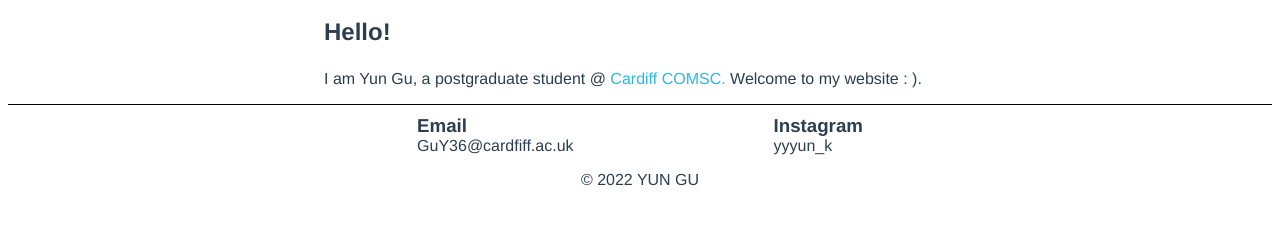
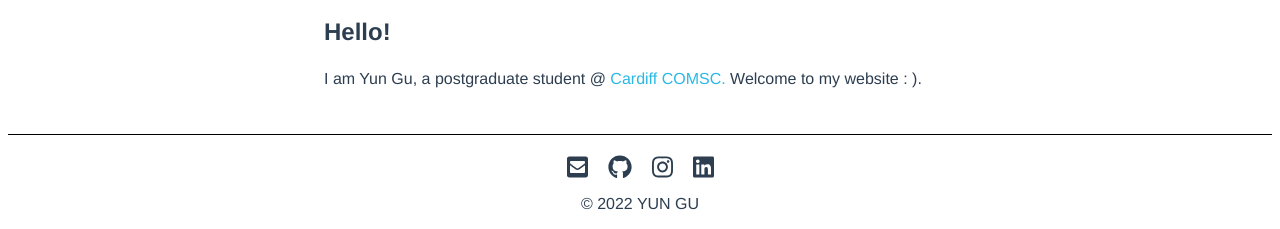
Before and after one commit to YunaGu/Blog, a Vue app: page / in a window 1280 px wide. Shown: the part 639-868 px from the top of the page. Before the commit the page ends 842 px from the top, so only its background shows below. Built offline with nearby package versions, Linux system fonts and the light colour scheme.

Commit message:
add icons

```diff
--- a/package.json
+++ b/package.json
@@ -8,6 +8,10 @@
     "lint": "vue-cli-service lint"
   },
   "dependencies": {
+    "@fortawesome/fontawesome-svg-core": "^1.2.36",
+    "@fortawesome/free-brands-svg-icons": "^5.15.4",
+    "@fortawesome/free-solid-svg-icons": "^5.15.4",
+    "@fortawesome/vue-fontawesome": "^3.0.0-5",
     "core-js": "^3.6.5",
     "vue": "^3.0.0",
     "vue-router": "^4.0.0-0"
--- a/src/App.vue
+++ b/src/App.vue
@@ -11,13 +11,10 @@
     <router-view/>
     <div class="myFooter">
       <div class="contact">
-        <div class="ways" v-for="(item,i) in footer" :key="i">
-          <h3 class="title">{{item.text}}</h3>
-          <!-- <div class="link"> -->
-            <!-- <img class="icon" src="{{item.icon}}"> -->
-          <p class="link">{{item.link}}</p>
-          <!-- </div> -->
-        </div>
+        <font-awesome-icon class="icon" :icon="['fas', 'envelope-square']" />
+        <font-awesome-icon class="icon" :icon="['fab', 'github']" />
+        <font-awesome-icon class="icon" :icon="['fab', 'instagram']" />
+        <font-awesome-icon class="icon" :icon="['fab', 'linkedin']" />
       </div>
       <p id="copyRight">© 2022 YUN GU</p>
     </div>
@@ -99,6 +96,11 @@ export default {
   flex-direction: row;
   justify-content: center;
 }
+.icon{
+  font-size: 1.5em;
+  margin: 10px;
+  margin-bottom: 0;
+}
 .ways{
   margin: 0 100px;
   text-align: left;
--- a/src/main.js
+++ b/src/main.js
@@ -1,5 +1,14 @@
 import { createApp } from 'vue'
 import App from './App.vue'
 import router from './router'
+import { library } from '@fortawesome/fontawesome-svg-core'
+import { FontAwesomeIcon } from '@fortawesome/vue-fontawesome'
+import { fab } from '@fortawesome/free-brands-svg-icons'
+import { fas } from '@fortawesome/free-solid-svg-icons'
 
-createApp(App).use(router).mount('#app')
+library.add(fab, fas)
+
+createApp(App)
+  .component('font-awesome-icon', FontAwesomeIcon)
+  .use(router)
+  .mount('#app')
--- a/src/views/Home.vue
+++ b/src/views/Home.vue
@@ -53,5 +53,6 @@ a:visited{
 }
 .welcome{
   font-weight: 500;
+  padding-bottom: 30px;
 }
 </style>
```
Also changed, not shown: 1 other file (tests, documents, lock files or other folders).
